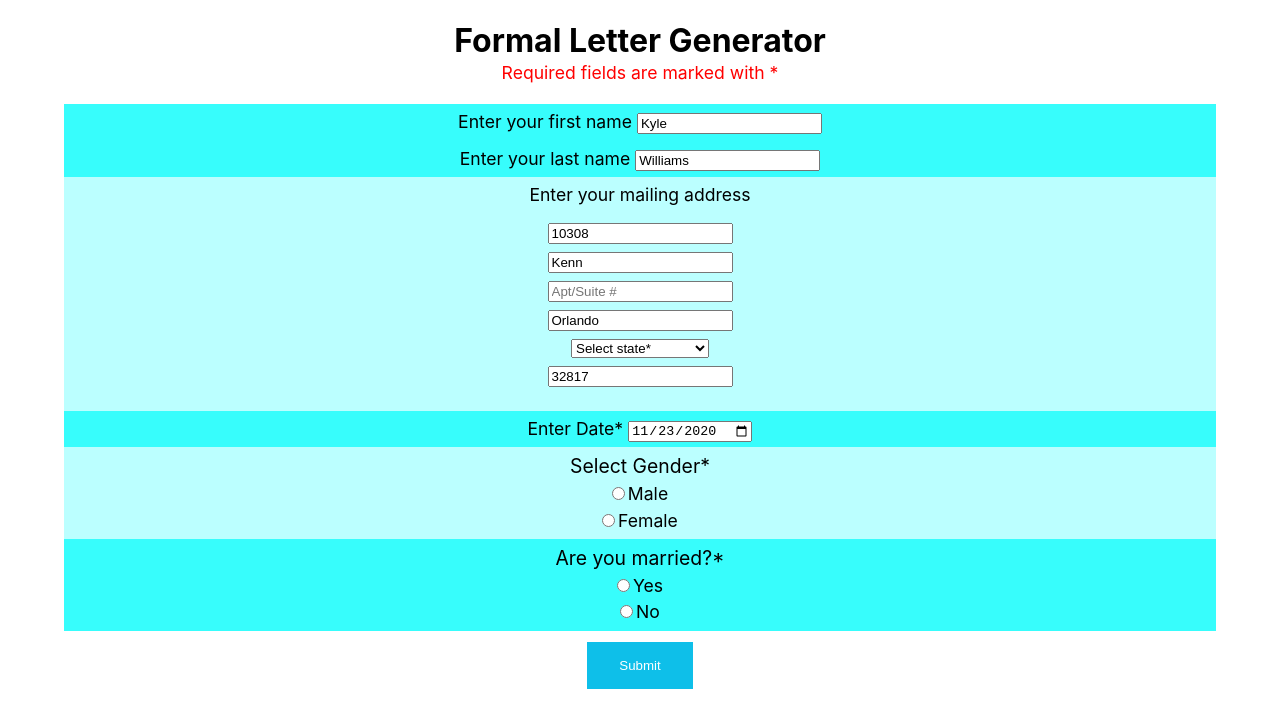
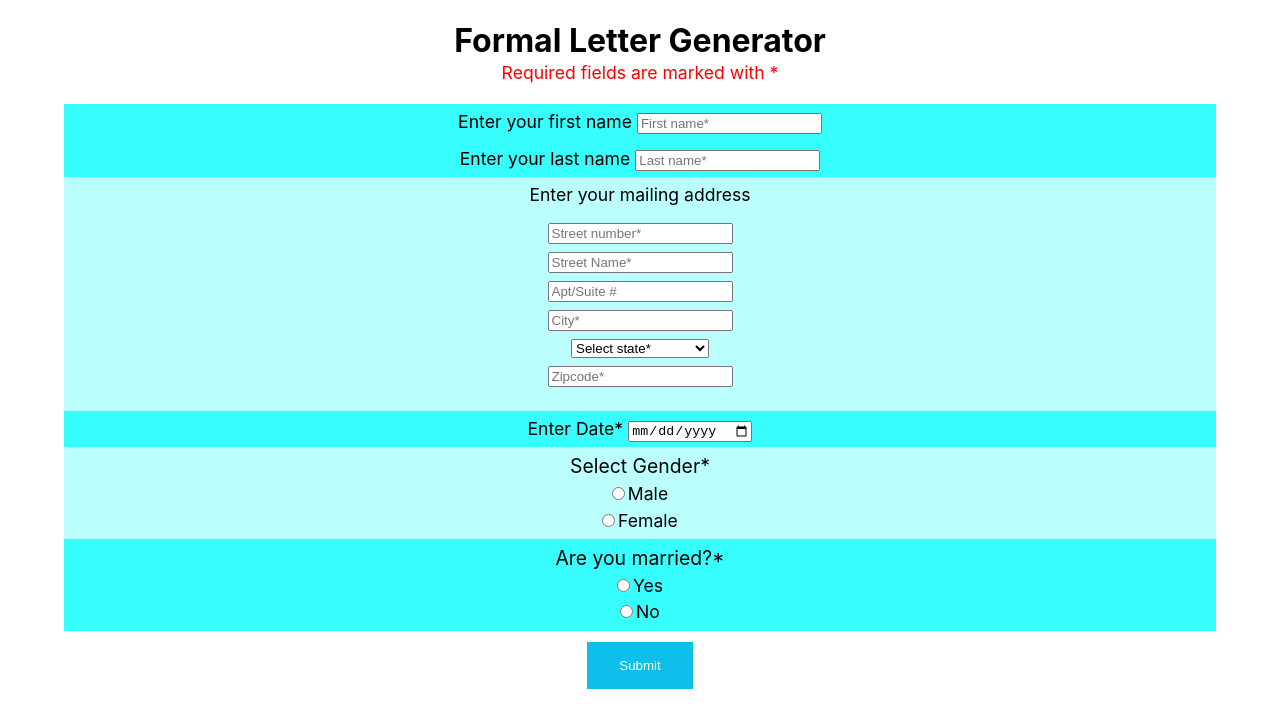
Before and after one commit to kylewcode/react-html-letter-v2, a React (Create React App) app: page / in a window 1280 px wide. Shown: the top 728 px of the page. Built offline with nearby package versions, Linux system fonts and the light colour scheme; no server answers.

Commit message:
test: App renders without crashing and has empty inputs

```diff
--- a/package.json
+++ b/package.json
@@ -38,6 +38,7 @@
   },
   "devDependencies": {
     "eslint-config-prettier": "^6.15.0",
-    "prettier": "2.2.0"
+    "prettier": "2.2.0",
+    "react-test-renderer": "^17.0.1"
   }
 }
--- a/src/App.js
+++ b/src/App.js
@@ -67,15 +67,15 @@ function App() {
   }
 
   const initState = {
-    firstName: "Kyle",
-    lastName: "Williams",
-    streetNumber: "10308",
-    streetName: "Kenn",
+    firstName: "",
+    lastName: "",
+    streetNumber: "",
+    streetName: "",
     aptSuite: "",
-    city: "Orlando",
-    stateName: "Florida",
-    zipcode: "32817",
-    date: "2020-11-23",
+    city: "",
+    stateName: "",
+    zipcode: "",
+    date: "",
     isFemale: false,
     isMarried: false,
     status: "fillingOutForm",
@@ -215,7 +215,7 @@ function App() {
                   setState({ ...state, stateName: e.currentTarget.value })
                 }
               >
-                <option value="">Select state*</option>
+                <option>Select state*</option>
                 {statesJSX}
               </select>
               <input
```
Also changed, not shown: 2 other files (tests, documents, lock files or other folders).
